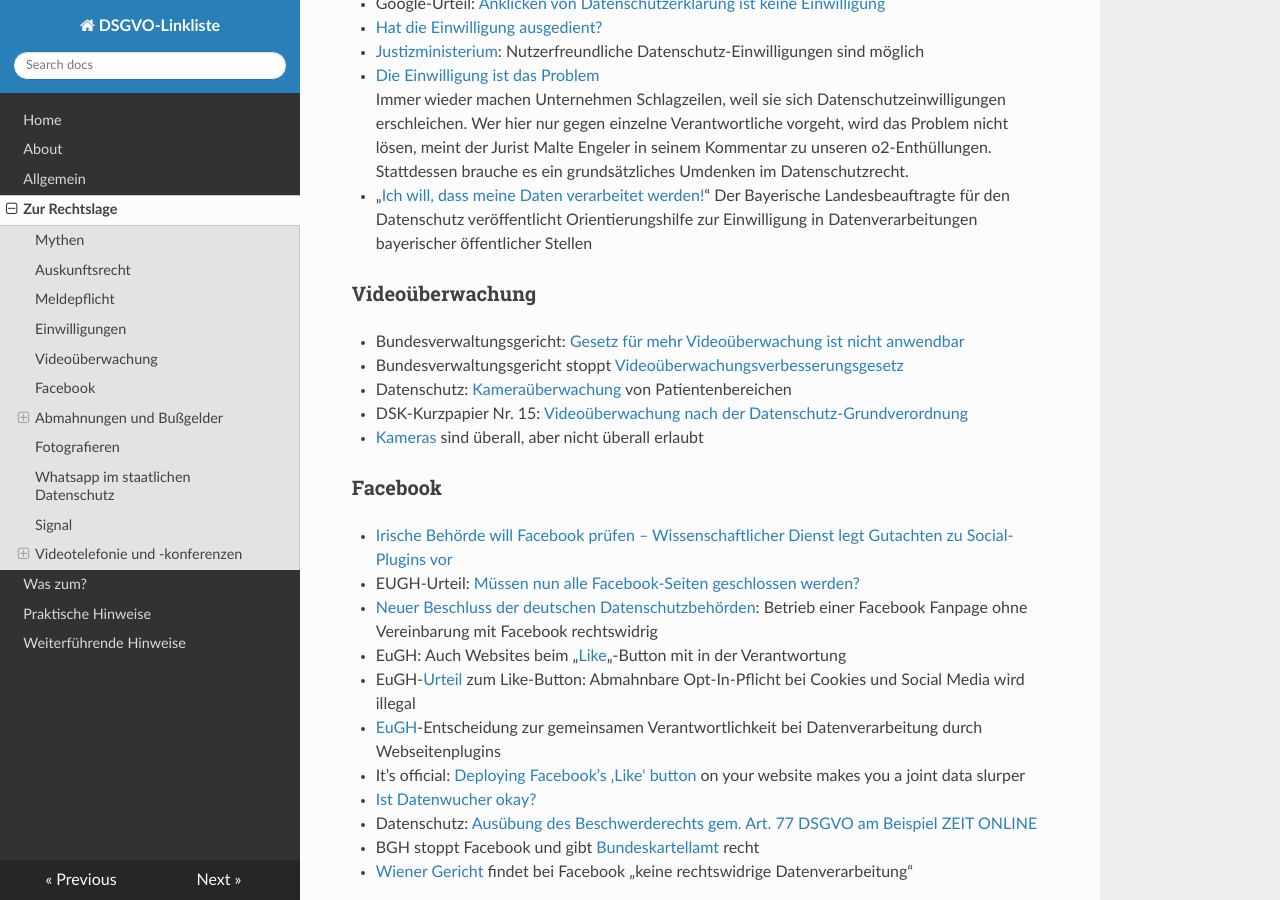
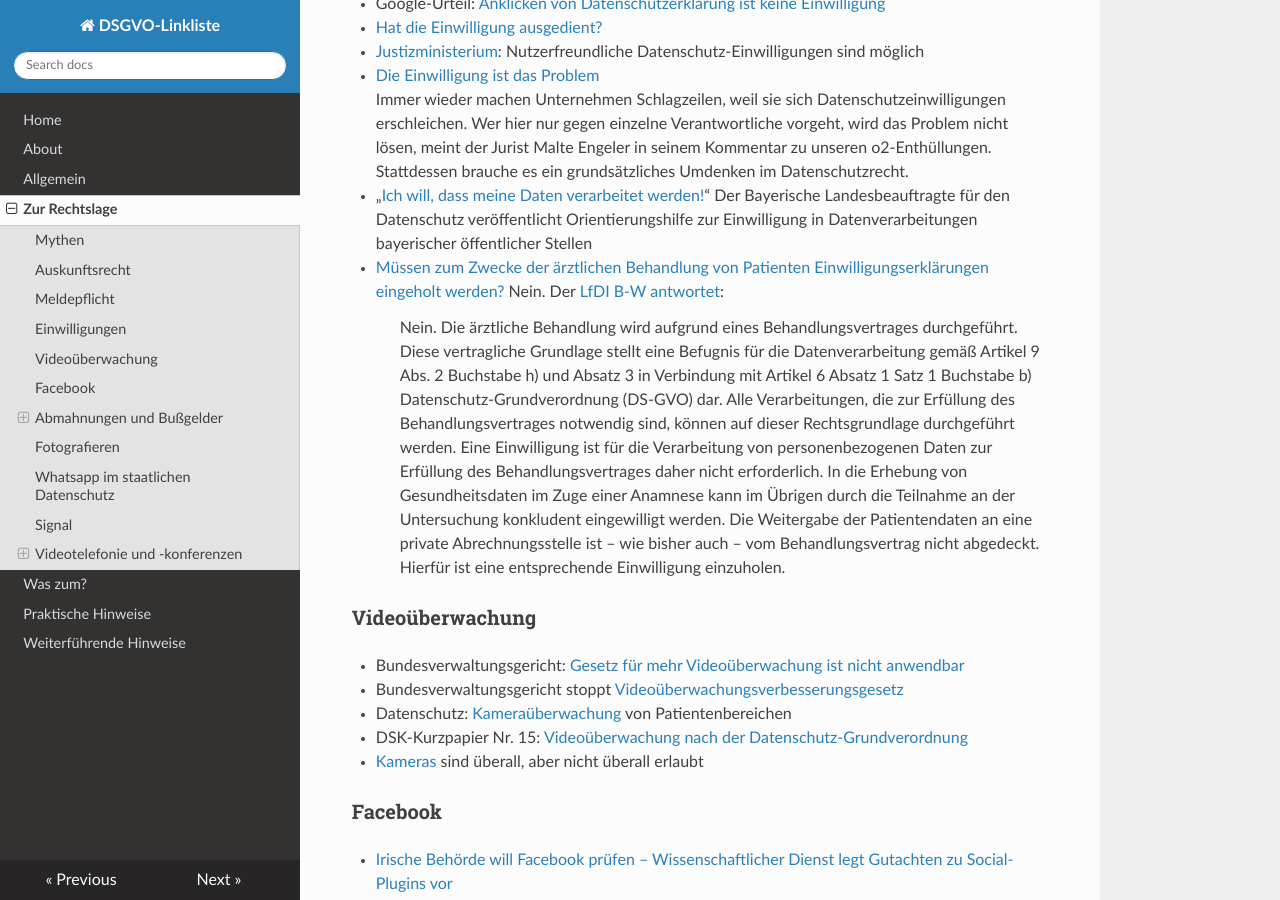
Before and after one commit to jrselzer/DSGVO-Linkliste, an MkDocs documentation site: the page built from docs/Zur_Rechtslage.md, in a window 1280 px wide and 900 px high, scrolled down 2151 px. Built offline with MkDocs 1.6.1, drawn with Linux system fonts in a browser that asks for light colours; nearby versions of some CDN libraries.

Commit message:
Update Zur_Rechtslage.md
Einwilligungserklärung in der Arztpraxis

```diff
--- a/docs/Zur_Rechtslage.md
+++ b/docs/Zur_Rechtslage.md
@@ -66,6 +66,8 @@
 * [Die Einwilligung ist das Problem](https://netzpolitik.org/2021/datensouveraenitaet-die-einwilligung-ist-das-problem/)
     Immer wieder machen Unternehmen Schlagzeilen, weil sie sich Datenschutzeinwilligungen erschleichen. Wer hier nur gegen einzelne Verantwortliche vorgeht, wird das Problem nicht lösen, meint der Jurist Malte Engeler in seinem Kommentar zu unseren o2-Enthüllungen. Stattdessen brauche es ein grundsätzliches Umdenken im Datenschutzrecht.
 * „[Ich will, dass meine Daten verarbeitet werden!](https://www.datenschutz-bayern.de/presse/20210916_Einwilligung.html)“ Der Bayerische Landesbeauftragte für den Datenschutz veröffentlicht Orientierungshilfe zur Einwilligung in Datenverarbeitungen bayerischer öffentlicher Stellen
+* [Müssen zum Zwecke der ärztlichen Behandlung von Patienten Einwilligungserklärungen eingeholt werden?](https://www.kuketz-blog.de/muss-ein-patient-eine-einwilligungserklaerung-beim-arzt-abgeben/) Nein. Der [LfDI B-W antwortet](https://www.baden-wuerttemberg.datenschutz.de/faq-datenschutz-in-der-arztpraxis/):
+> Nein. Die ärztliche Behandlung wird aufgrund eines Behandlungsvertrages durchgeführt. Diese vertragliche Grundlage stellt eine Befugnis für die Datenverarbeitung gemäß Artikel 9 Abs. 2 Buchstabe h) und Absatz 3 in Verbindung mit Artikel 6 Absatz 1 Satz 1 Buchstabe b) Datenschutz-Grundverordnung (DS-GVO) dar. Alle Verarbeitungen, die zur Erfüllung des Behandlungsvertrages notwendig sind, können auf dieser Rechtsgrundlage durchgeführt werden. Eine Einwilligung ist für die Verarbeitung von personenbezogenen Daten zur Erfüllung des Behandlungsvertrages daher nicht erforderlich. In die Erhebung von Gesundheitsdaten im Zuge einer Anamnese kann im Übrigen durch die Teilnahme an der Untersuchung konkludent eingewilligt werden. Die Weitergabe der Patientendaten an eine private Abrechnungsstelle ist – wie bisher auch – vom Behandlungsvertrag nicht abgedeckt. Hierfür ist eine entsprechende Einwilligung einzuholen.
 ### Videoüberwachung
 * Bundesverwaltungsgericht: [Gesetz für mehr Videoüberwachung ist nicht anwendbar](https://www.heise.de/newsticker/meldung/Bundesverwaltungsgericht-Gesetz-fuer-mehr-Videoueberwachung-ist-nicht-anwendbar-4436026.html)
 * Bundesverwaltungsgericht stoppt [Videoüberwachungsverbesserungsgesetz](https://datenschutz-hamburg.de/pressemitteilungen/2019/05/2019-05-31-videoueberwachungsgesetz)
```
